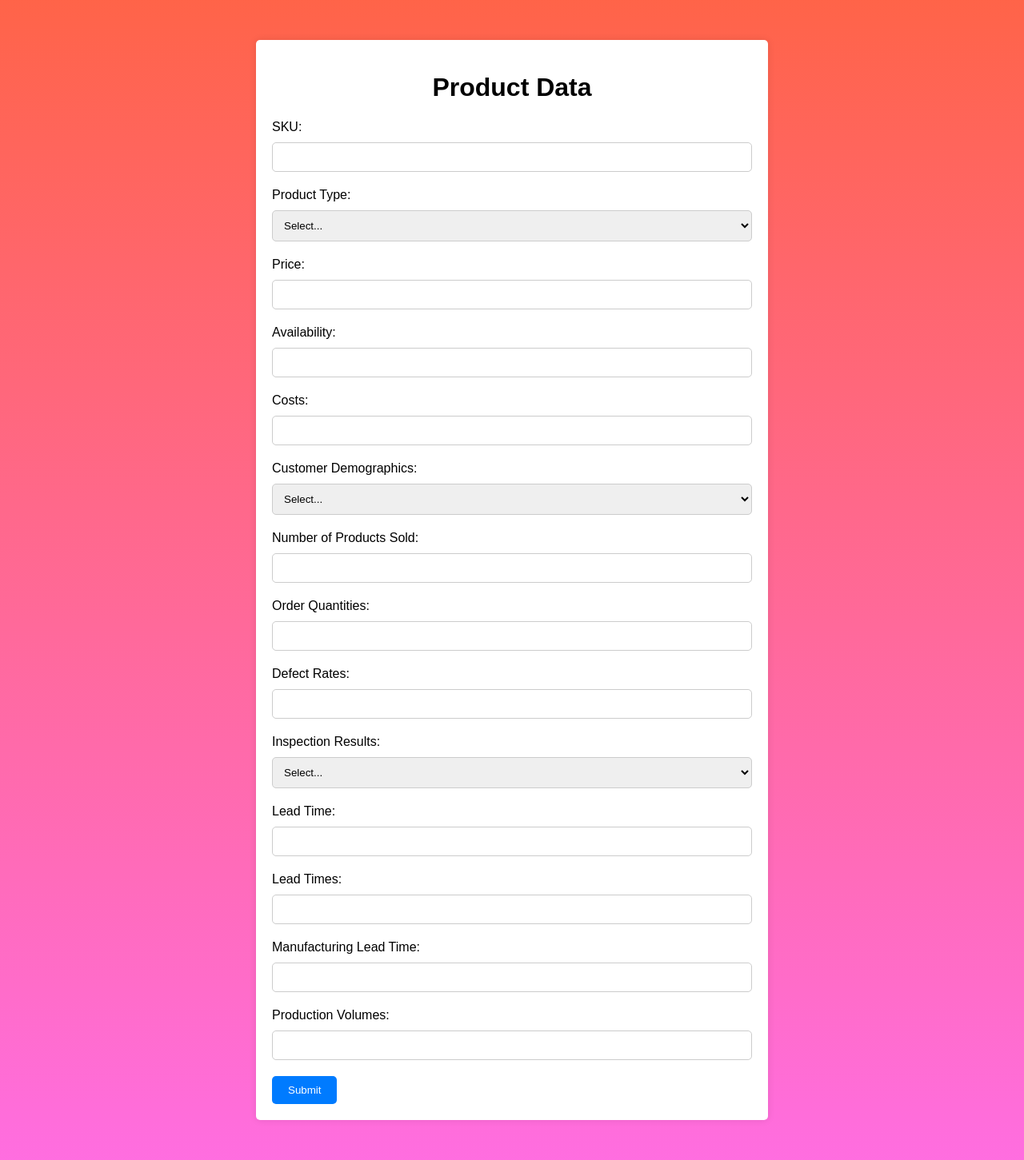
After one commit to Allen2507/XGBoost, a Flask app: page /form in a window 1280 px wide. The commit adds this page. Shown: the whole page at 80% size. Run offline with Flask 3, Linux system fonts and the light colour scheme; parts of the project's set-up code (start-up, migrations or seed data) failed here and were passed over.

Commit message:
Added form and prediction model integrated in app.py

```diff
--- a/app.py
+++ b/app.py
@@ -1,12 +1,48 @@
 from flask import Flask, render_template, jsonify, request
 import pickle
+import numpy as np
+
 app = Flask(__name__)
 
-
+md = pickle.load(open('model.pkl', 'rb'))
 
 @app.route('/')
 def index():
     return render_template('index.html')
 
+@app.route('/predict', methods=['POST'])
+def result():
+    try:
+        sku = int(request.form['SKU'])
+        availability = int(request.form['Availability'])
+        costs = float(request.form['Costs'])
+        customer_demographics = int(request.form['Customer demographics'])
+        defect_rates = float(request.form['Defect rates'])
+        inspection_results = int(request.form['Inspection results'])
+        lead_time = int(request.form['Lead time'])
+        lead_times = int(request.form['Lead times'])
+        manufacturing_lead_time = int(request.form['Manufacturing lead time'])
+        count_of_products_sold = int(request.form['Number of products sold'])
+        order_quantity = int(request.form['Order quantities'])
+        price = float(request.form['Price'])
+        product_type = int(request.form['Product type'])
+        production_volume = int(request.form['Production volumes'])
+
+        X= np.array([[sku, availability, costs, customer_demographics,
+                      defect_rates, inspection_results, lead_time, lead_times,
+                      manufacturing_lead_time, count_of_products_sold, order_quantity,
+                      price, product_type, production_volume]])
+
+        X_standardized = md.transform(X)
+        y_prediction = md.predict(X_standardized)
+
+        return render_template('prediction.html', prediction=y_prediction)
+    except:
+        return 'Error: SKU field is missing in the form data', 400
+
+@app.route('/form')
+def form():
+    return render_template('form.html')
+
 if __name__ == '__main__':
     app.run(debug=True)
--- /dev/null
+++ b/static/form.css
@@ -0,0 +1,49 @@
+body {
+    font-family: Arial, sans-serif;
+    background:linear-gradient(rgba(255, 61, 27, 0.8),rgba(255, 73, 216, 0.8));
+    margin: 0;
+    padding: 0;
+}
+.container {
+    max-width: 600px;
+    margin: 50px auto;
+    background-color: #fff;
+    padding: 20px;
+    border-radius: 5px;
+    box-shadow: 0 0 10px rgba(0, 0, 0, 0.1);
+}
+h1 {
+    text-align: center;
+}
+label {
+    display: block;
+    margin-bottom: 10px;
+}
+input[type="text"], input[type="number"] {
+    width: 100%;
+    padding: 10px;
+    margin-bottom: 20px;
+    border: 1px solid #ccc;
+    border-radius: 5px;
+    box-sizing: border-box;
+}
+button[type="submit"] {
+    background-color: #007bff;
+    color: #fff;
+    border: none;
+    padding: 10px 20px;
+    border-radius: 5px;
+    cursor: pointer;
+}
+button[type="submit"]:hover {
+    background-color: #0056b3;
+}
+
+select{
+    width: 100%;
+    padding: 10px;
+    margin-bottom: 20px;
+    border: 1px solid #ccc;
+    border-radius: 5px;
+    box-sizing: border-box;
+}
--- /dev/null
+++ b/templates/form.html
@@ -0,0 +1,75 @@
+<!DOCTYPE html>
+<html lang="en">
+<head>
+    <meta charset="UTF-8">
+    <meta name="viewport" content="width=device-width, initial-scale=1.0">
+    <title>Product Data Form</title>
+    <link rel="stylesheet" href="/static/form.css">
+</head>
+<body>
+    <div class="container">
+        <h1>Product Data</h1>
+        <form action="/predict" method="post">
+            <label for="sku">SKU:</label>
+            <input type="number" name="sku" required>
+
+            <label for="product-type">Product Type:</label>
+            <select name="productType" id="p-type" required>
+                <option value="none" disabled selected style="color:#777">Select...</option>
+                <option value="0">Cosmetics</option>
+                <option value="1">Haircare</option>
+                <option value="2">Skincare</option>
+            </select>
+
+            <label for="price">Price:</label>
+            <input type="number" id="price" name="price" min="0" required>
+
+            <label for="availability">Availability:</label>
+            <input type="text" id="availability" name="availability" required>
+
+            <label for="costs">Costs:</label>
+            <input type="number" id="costs" name="costs" min="0" required>
+
+            <label for="customer-demographics">Customer Demographics:</label>
+            <select id="dropdown" required>
+                <option value="none" disabled selected style="color: #777777;">Select...</option>
+                <option value="1">Male</option>
+                <option value="0">Female</option>
+                <option value="2">Non-Binary</option>
+                <option value="3">Unknown</option>
+            </select>
+
+            <label for="number-of-products-sold">Number of Products Sold:</label>
+            <input type="number" id="number-of-products-sold" name="number-of-products-sold" min="0" required>
+
+            <label for="order-quantities">Order Quantities:</label>
+            <input type="number" id="order-quantities" name="order-quantities" min="0" required>
+
+            <label for="defect-rates">Defect Rates:</label>
+            <input type="number" id="defect-rates" step="any" name="defect-rates" min="0" required>
+
+            <label for="inspection-results">Inspection Results:</label>
+            <select name="inspection" id="inspection-results-values"required>
+                <option value="none" disabled selected style="color: #777;">Select...</option>
+                <option value="1">Pass</option>
+                <option value="0">Fail</option>
+                <option value="2">Pending</option>
+            </select>
+
+            <label for="lead-time">Lead Time:</label>
+            <input type="number" id="lead-time" name="lead-time" min="0" required>
+
+            <label for="lead-times">Lead Times:</label>
+            <input type="number" id="lead-times" name="lead-times" min="0" required>
+
+            <label for="manufacturing-lead-time">Manufacturing Lead Time:</label>
+            <input type="number" id="manufacturing-lead-time" name="manufacturing-lead-time" min="0" required>
+
+            <label for="production-volumes">Production Volumes:</label>
+            <input type="number" id="production-volumes" name="production-volumes" min="0" required>
+
+            <button type="submit" value="predict">Submit</button>
+        </form>
+    </div>
+</body>
+</html>
--- a/templates/index.html
+++ b/templates/index.html
@@ -34,7 +34,7 @@
           <h2>Menu</h2>
           <nav class="nav flex-column">
             <a class="nav-link active" aria-current="page" href="#">Dashboard</a>
-            <a class="nav-link" href="#" tabindex="-1">Demand Forecast</a>
+            <a class="nav-link" href="{{ url_for('form') }}" tabindex="-1">Demand Forecast</a>
           </nav>
         </div>
         <div class="main-page-container">
```
Also changed, not shown: static/js/index.js (+6 -6 lines), static/styles.css (+17 -21 lines), templates/predict.html (added, +9 -0 lines), 2 other files.
